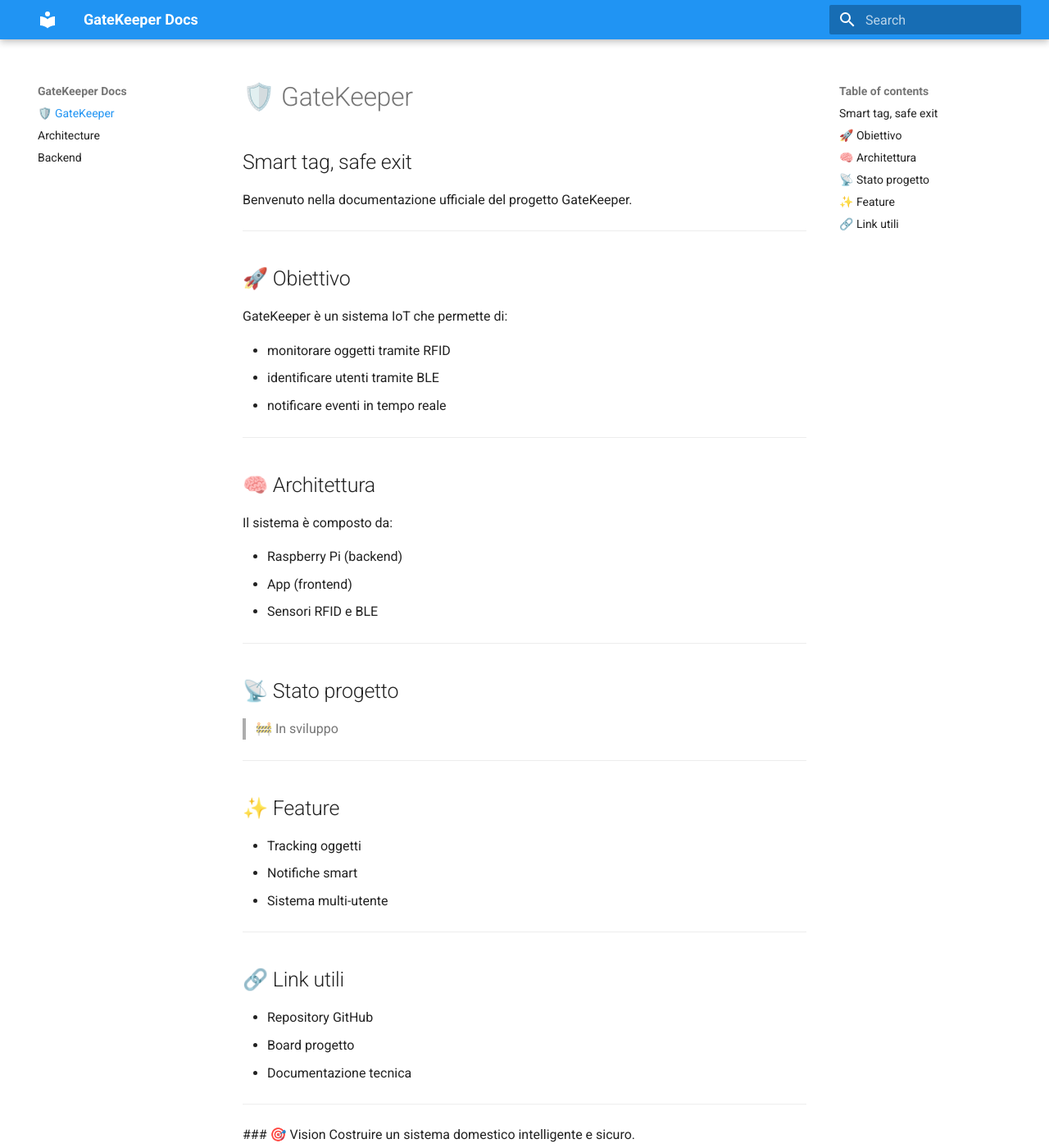
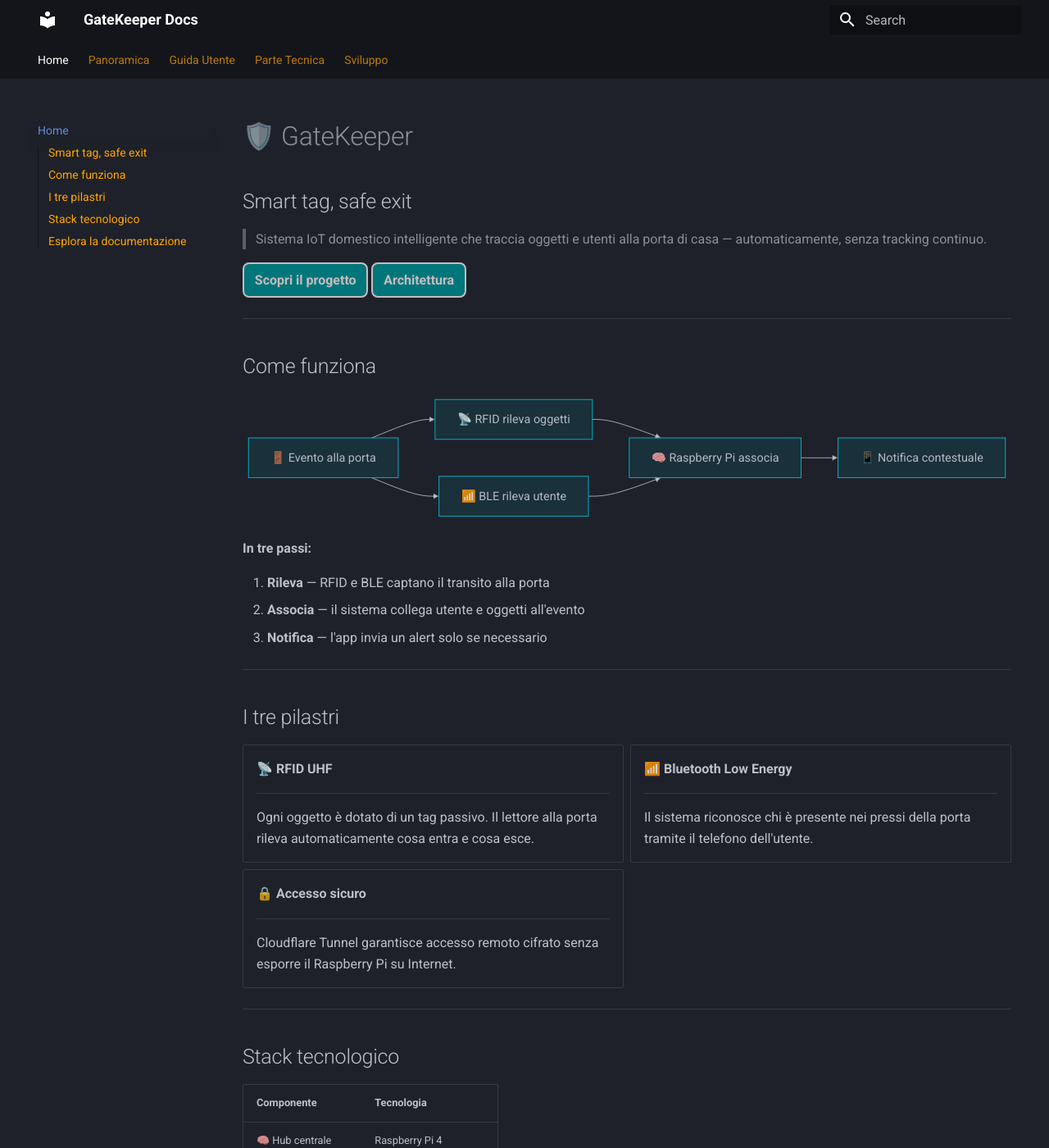
Before and after one commit to ScalabrinSimone/GateKeeper, an MkDocs documentation site: the page built from docs/index.md, in a window 1280 px wide and 1400 px high. Shown: the whole window at 82% size. Built offline with MkDocs 1.6.1 and Material for MkDocs 9.7.7, drawn with Linux system fonts in a browser that asks for light colours; some of the changed text lies outside the part shown.

Commit message:
inizio sviluppo prima parte (panoramica)

````diff
--- a/docs/index.md
+++ b/docs/index.md
@@ -2,56 +2,111 @@
 
 ## Smart tag, safe exit
 
-Benvenuto nella documentazione ufficiale del progetto GateKeeper.
+> Sistema IoT domestico intelligente che traccia oggetti e utenti
+> alla porta di casa — automaticamente, senza tracking continuo.
+
+[Scopri il progetto](panoramica/idea.md){ .md-button }
+[Architettura](panoramica/architettura.md){ .md-button }
 
 ---
 
-## 🚀 Obiettivo
+## Come funziona
 
-GateKeeper è un sistema IoT che permette di:
+```mermaid
+graph LR
+    A[🚪 Evento alla porta] --> B[📡 RFID rileva oggetti]
+    A --> C[📶 BLE rileva utente]
+    B & C --> D[🧠 Raspberry Pi associa]
+    D --> E[📱 Notifica contestuale]
+```
 
-- monitorare oggetti tramite RFID
-- identificare utenti tramite BLE
-- notificare eventi in tempo reale
+**In tre passi:**
+
+1. **Rileva** — RFID e BLE captano il transito alla porta
+2. **Associa** — il sistema collega utente e oggetti all'evento
+3. **Notifica** — l'app invia un alert solo se necessario
 
 ---
 
-## 🧠 Architettura
+## I tre pilastri
 
-Il sistema è composto da:
+<div class="grid cards" markdown>
 
-- Raspberry Pi (backend)
-- App (frontend)
-- Sensori RFID e BLE
+-   📡 __RFID UHF__
+
+    ---
+
+    Ogni oggetto è dotato di un tag passivo.
+    Il lettore alla porta rileva automaticamente
+    cosa entra e cosa esce.
+
+-   📶 __Bluetooth Low Energy__
+
+    ---
+
+    Il sistema riconosce chi è presente
+    nei pressi della porta tramite
+    il telefono dell'utente.
+
+-   🔒 __Accesso sicuro__
+
+    ---
+
+    Cloudflare Tunnel garantisce accesso
+    remoto cifrato senza esporre
+    il Raspberry Pi su Internet.
+
+</div>
 
 ---
 
-## 📡 Stato progetto
 
-> 🚧 In sviluppo
+## Stack tecnologico
+
+| Componente | Tecnologia |
+|---|---|
+| 🧠 Hub centrale | Raspberry Pi 4 |
+| ⚙️ Backend | FastAPI + Python 3.11+ |
+| 🗄️ Database | SQLite → PostgreSQL |
+| 📱 App | Flet |
+| 🌐 Accesso remoto | Cloudflare Tunnel |
 
 ---
 
-## ✨ Feature
+## Esplora la documentazione
 
-- Tracking oggetti
-- Notifiche smart
-- Sistema multi-utente
+<div class="grid cards" markdown>
 
----
+-   🗺️ __Panoramica__
 
-## 🔗 Link utili
+    ---
 
-- Repository GitHub
-- Board progetto
-- Documentazione tecnica
+    Idea, architettura generale e componenti del sistema.
 
----
+    [Vai →](panoramica/idea.md)
 
-<div data-aos="fade-up">
+-   📖 __Guida utente__
 
-### 🎯 Vision
+    ---
 
-Costruire un sistema domestico intelligente e sicuro.
+    Installazione, primo avvio e gestione delle notifiche.
+
+    [Vai →](guida-utente/installazione.md)
+
+-   🔧 __Parte tecnica__
+
+    ---
+
+    Backend, database, hardware e sicurezza.
+
+    [Vai →](parte-tecnica/backend.md)
+
+-   🚀 __Sviluppo__
+
+    ---
+
+    Roadmap e come contribuire al progetto.
+
+    [Vai →](sviluppo/roadmap.md)
 
 </div>
--- a/docs/stylesheets/extra.css
+++ b/docs/stylesheets/extra.css
@@ -12,10 +12,10 @@
   background-color: #0D1117;
 }
 
-/* Sidebar */
+/* Sidebar (non funziona)
 .md-sidebar {
   background-color: #41474E;
-}
+}*/
 
 /* Links */
 a {
@@ -23,8 +23,14 @@ a {
 }
 
 /* Buttons */
-.md-button {
+.md-typeset .md-button {
   background-color: #00767A;
-  color: #F0E2E7;
+  color: #c7bbbf !important;
   border-radius: 8px;
+  padding: 0.4em 0.8em;
 }
+
+.mermaid .node {
+  rx: 8px !important; /* Raggio orizzontale */
+  ry: 8px !important; /* Raggio verticale */
+}
--- a/mkdocs.yml
+++ b/mkdocs.yml
@@ -6,28 +6,65 @@ theme:
     - navigation.instant
     - navigation.sections
     - navigation.top
+    - navigation.tabs
+    - toc.integrate
     - content.code.copy
     - content.tabs.link
     - search.highlight
     - search.suggest
 
   palette:
-    - scheme: default
-      primary: blue
-      accent: cyan
     - scheme: slate
       primary: black
-      accent: lime
+      accent: cyan
+
+extra_css:
+  - stylesheets/extra.css
 
 markdown_extensions:
   - admonition
+  - attr_list
+  - md_in_html
   - toc:
       permalink: true
-  - pymdownx.superfences
+  - pymdownx.superfences:
+      custom_fences:
+        - name: mermaid
+          class: mermaid
+          format: !!python/name:pymdownx.superfences.fence_code_format
   - pymdownx.details
   - pymdownx.tabbed
   - pymdownx.highlight
   - pymdownx.arithmatex
+
+
+nav:
+  - Home: index.md
+  - Panoramica:
+    - Idea: panoramica/idea.md
+    - Architettura: panoramica/architettura.md
+    - Componenti: panoramica/componenti.md
+  - Guida Utente:
+    - Installazione: guida-utente/installazione.md
+    - Primo avvio: guida-utente/primo-avvio.md
+    - Notifiche: guida-utente/notifiche.md
+  - Parte Tecnica:
+    - Backend: parte-tecnica/backend.md
+    - Database: parte-tecnica/database.md
+    - Hardware: parte-tecnica/hardware.md
+    - Sicurezza: parte-tecnica/sicurezza.md
+  - Sviluppo:
+    - Roadmap: sviluppo/roadmap.md
+
+extra:
+  social:
+    - icon: fontawesome/brands/github
+      link: https://github.com/ScalabrinSimone/GateKeeper.git
+    - icon: fontawesome/brands/discord
+      link: https://discord.gg/jARTvAt8Kh
+
+extra_javascript:
+  - https://unpkg.com/mermaid/dist/mermaid.min.js
 
 # extra_javascript:
 #   - https://unpkg.com/aos@2.3.1/dist/aos.js
````
Also changed, not shown: docs/guida-utente/installazione.md (added, +1 -0 lines), docs/guida-utente/notifiche.md (added, +1 -0 lines), docs/guida-utente/primo-avvio.md (added, +1 -0 lines), docs/panoramica/architettura.md (added, +74 -0 lines), docs/panoramica/componenti.md (added, +130 -0 lines), docs/panoramica/idea.md (added, +52 -0 lines), docs/parte-tecnica/backend.md (added, +1 -0 lines), docs/parte-tecnica/database.md (added, +1 -0 lines), docs/parte-tecnica/hardware.md (added, +1 -0 lines), docs/parte-tecnica/sicurezza.md (added, +1 -0 lines), docs/sviluppo/roadmap.md (added, +1 -0 lines), docs/architecture.md (deleted), docs/backend.md (deleted), docs/research/file_da_rimuovere.txt (deleted), 1 more files.
